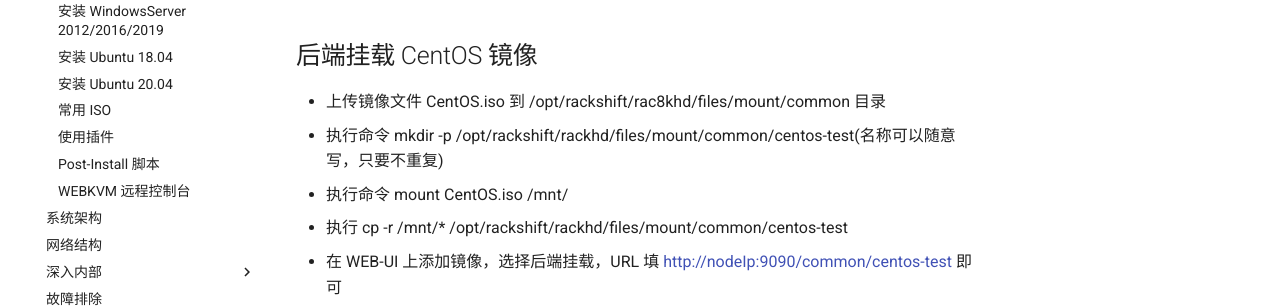
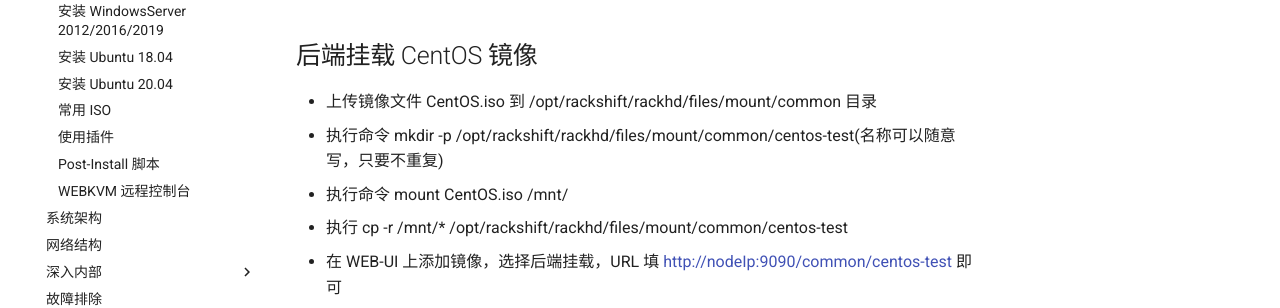
Before and after one commit to fit2cloud/rackshift-docs-static, an MkDocs documentation site: the page built from docs/config.md, in a window 1280 px wide and 900 px high, scrolled down 786 px. Shown: the part 360-668 px from the top of the window. Built offline with MkDocs 1.6.1 and Material for MkDocs 9.7.7, drawn with Linux system fonts in a browser that asks for light colours; the version menu is left out.

```diff
--- a/docs/config.md
+++ b/docs/config.md
@@ -18,7 +18,7 @@
 ![runnob](./static/wizard/image.jpg)
 
 ## 后端挂载 CentOS 镜像
-- 上传镜像文件 CentOS.iso 到 /opt/rackshift/rac8khd/files/mount/common 目录
+- 上传镜像文件 CentOS.iso 到 /opt/rackshift/rackhd/files/mount/common 目录
 - 执行命令 mkdir -p /opt/rackshift/rackhd/files/mount/common/centos-test(名称可以随意写，只要不重复)
 - 执行命令 mount CentOS.iso /mnt/
 - 执行 cp -r /mnt/* /opt/rackshift/rackhd/files/mount/common/centos-test
```
